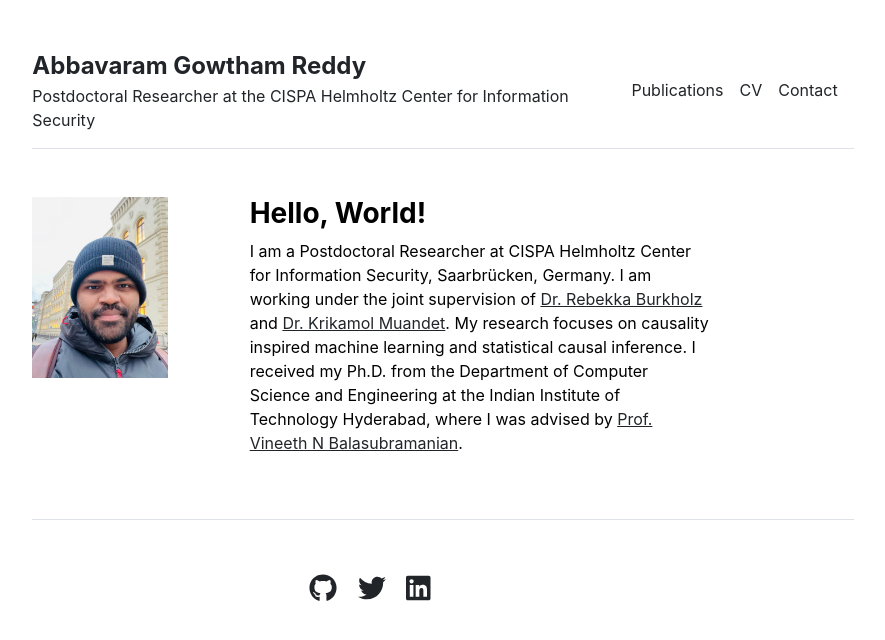
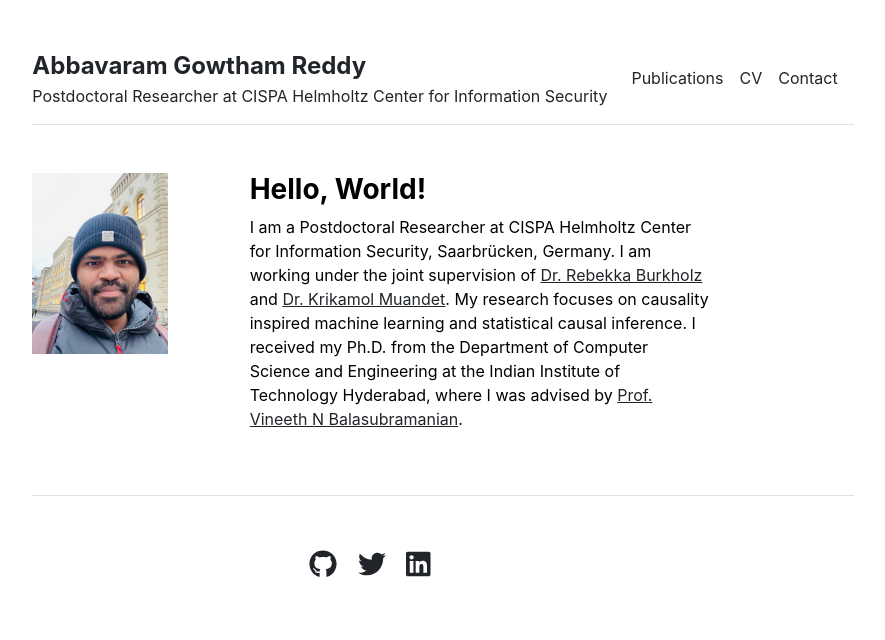
Before and after one commit to gautam0707/gautam0707.github.io, a Jekyll site: the page built from index.md, in a window 1280 px wide. Shown: the top 640 px of the page, without its empty margins (197-1082 px from the left). Built offline with Jekyll 4.4.1, drawn with Linux system fonts in a browser that asks for light colours; a style sheet for code colours, icons or effects is not loaded.

Commit message:
Update _config.yml

```diff
--- a/_config.yml
+++ b/_config.yml
@@ -1,4 +1,4 @@
 url: "" # the base hostname & protocol for your site, e.g. http://example.com
 baseurl: "" # the subpath of your site, e.g. /blog
 title: "Abbavaram Gowtham Reddy" # the name of your site, e.g. ACME Corp.
-description: "Postdoctoral Researcher at the CISPA Helmholtz Center for Information Security"
+description: "Postdoctoral Researcher at CISPA Helmholtz Center for Information Security"
```
